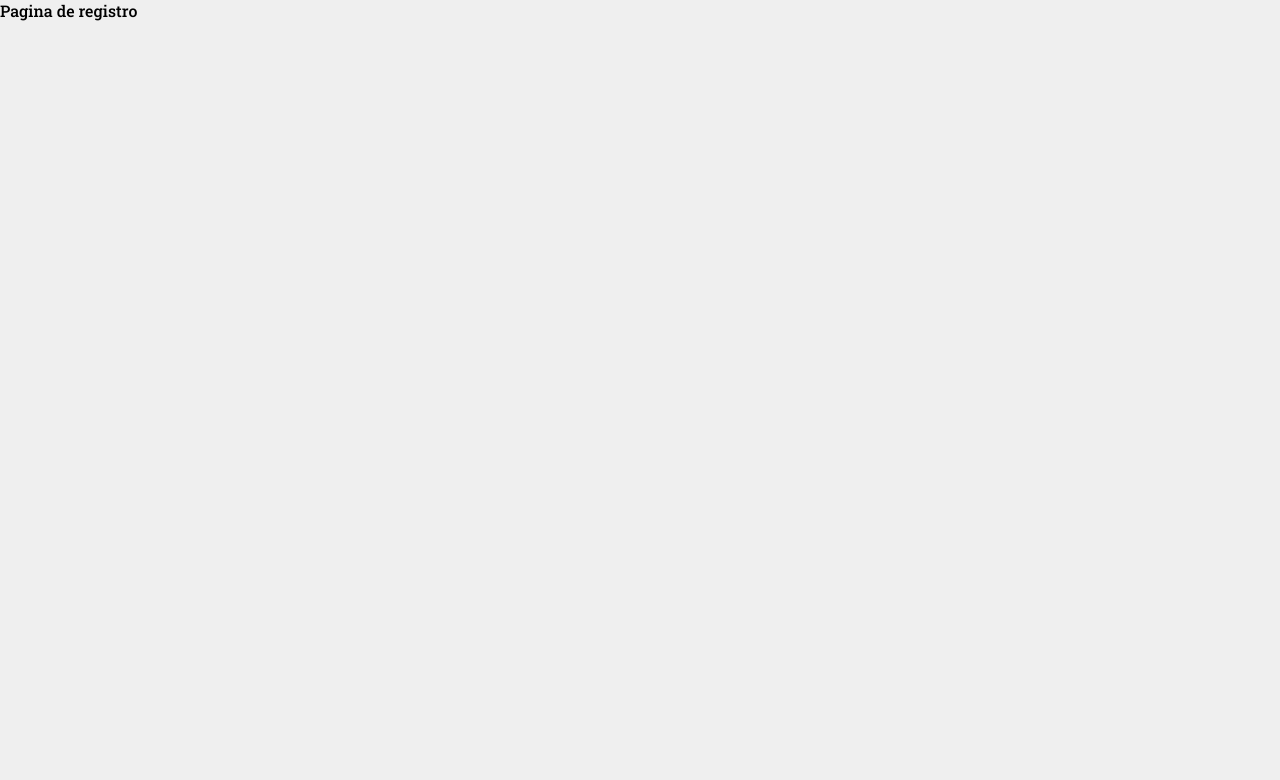
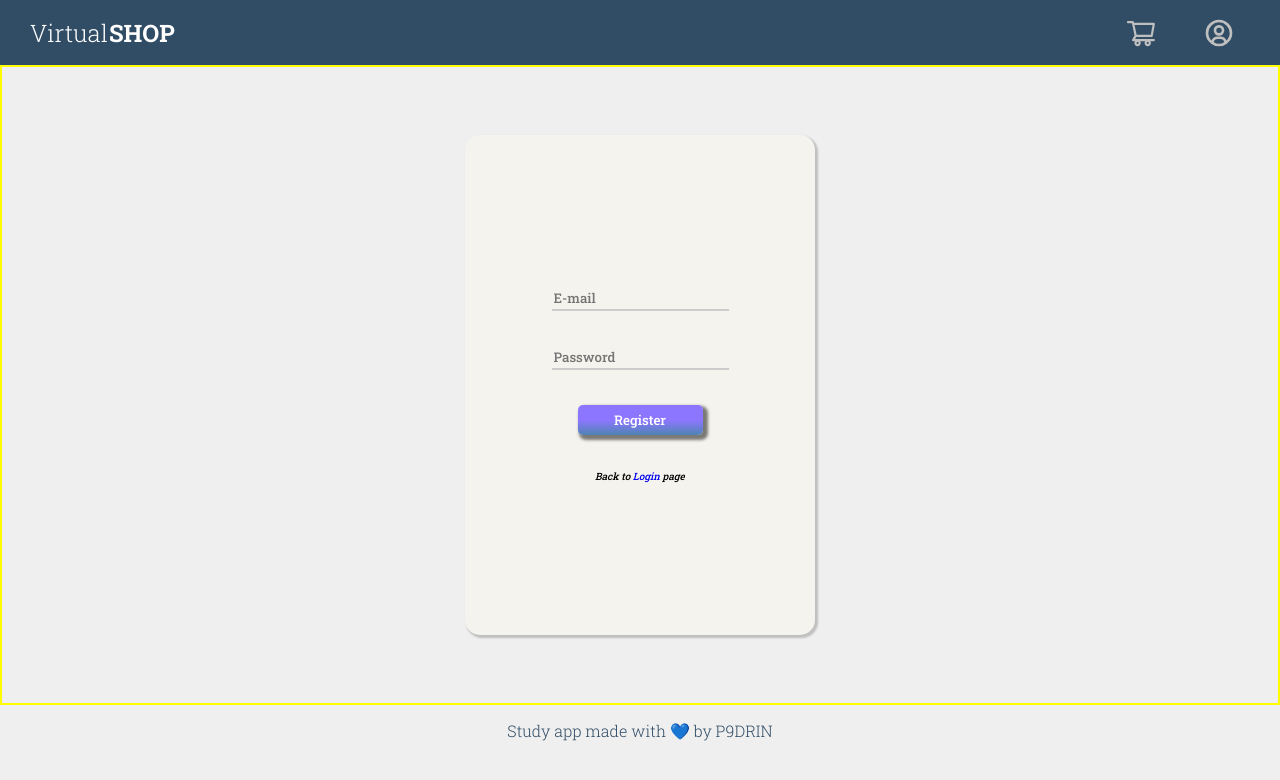
Before and after one commit to P9DRIN/virtualshop, a React (Vite) app in the folder frontend/: page /register in a window 1280 px wide. Shown: the top 780 px of the page. Built offline with nearby package versions, Linux system fonts and the light colour scheme; a web font is replaced by a local one.

Commit message:
:construction: Frontend: SignUP page created

```diff
--- a/frontend/src/Pages/Signin/index.jsx
+++ b/frontend/src/Pages/Signin/index.jsx
@@ -9,12 +9,8 @@ export default function SigninPage(){
             <Header/>
             <Layout>
                 <Form>
-                <label>
                     <input type='text' name='email' placeholder="E-mail"/>
-                </label>
-                <label>
                     <input type="password" name='password' placeholder='Password'/>
-                </label>
                     <button type="submit">LOGIN</button>
                 <i>Dont have an account?<Link to='/register'> Sign up!</Link></i>
                 </Form>
--- a/frontend/src/Pages/Signin/style.js
+++ b/frontend/src/Pages/Signin/style.js
@@ -52,6 +52,7 @@ export const Form = styled.form`
     }
     & i{
         text-decoration: none;
-        font-size: 12px;
+        font-size: 10px;
+        width: 160px;
     }
 `
--- a/frontend/src/Pages/Signup/index.jsx
+++ b/frontend/src/Pages/Signup/index.jsx
@@ -1,8 +1,21 @@
+import Header from "../../components/Header";
+import Footer from '../../components/Footer'
+import { Layout, Form } from './style.js'
+import { Link } from 'react-router-dom'
 
 export default function SignupPage(){
     return(
         <>
-        <div>Pagina de registro</div>
+            <Header/>
+            <Layout>
+                <Form>
+                    <input type='text' name='email' placeholder="E-mail"/>
+                    <input type="password" name='password' placeholder='Password'/>
+                    <button type="submit">Register</button>
+                    <i>Back to<Link to='/login'> Login</Link> page</i>
+                </Form>
+            </Layout>
+            <Footer/>
         </>
     )
 }
--- a/frontend/src/Pages/Signup/style.js
+++ b/frontend/src/Pages/Signup/style.js
@@ -0,0 +1,57 @@
+import { styled } from 'styled-components'
+
+export const Layout = styled.div`
+    display: flex;
+    height: 80vh;
+    border: 2px solid yellow;
+    align-items: center;
+    justify-content: center;
+`
+export const Form = styled.form`
+    display: flex;
+    flex-direction: column;
+    gap: 35px;
+    justify-content: center;
+    align-items: center;
+
+    width: 350px;
+    height: 500px;
+
+    background-color: #f5f3ed;
+    box-shadow: 2px 2px 2px 1px rgba(0, 0, 0, 0.2);
+    border-radius: 15px;
+
+    & input{
+        background: none;
+        outline: none;
+        border-bottom: 2px solid #ccc;
+        border-top: none;
+        border-left: none;
+        border-right: none;
+
+        padding: 2px;
+
+    }
+
+    & button{
+        width: 125px;
+        height: 30px;
+        background: rgb(79,132,179);
+        background: linear-gradient(0deg, rgba(79,132,179,1) 0%, rgba(141,118,255,1) 50%);
+        border-radius: 5px;
+        border: none;
+        color: #fff;
+        box-shadow: 3px 3px 3px 2px rgba(0, 0, 0, 0.5);
+        cursor: pointer;
+        transition: 2s ease;
+    }
+
+
+    & i{
+        text-decoration: none;
+        font-size: 10px;
+        width: 90px;
+        align-items: center;
+
+    }
+`
```
